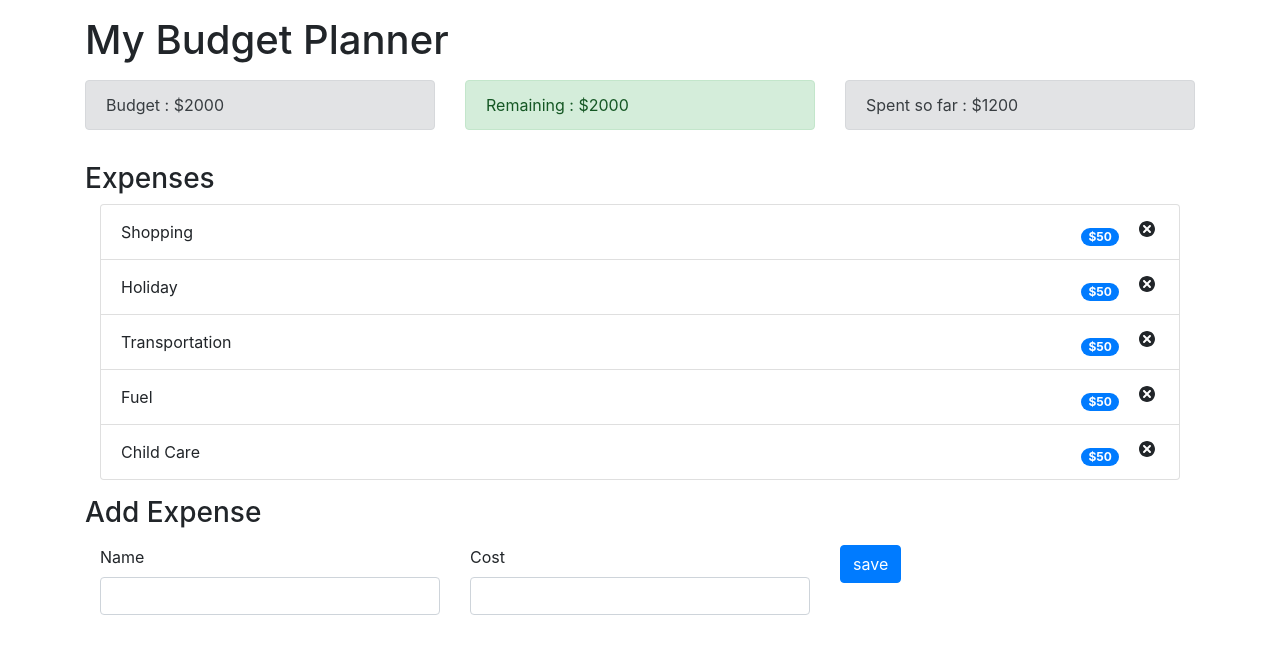
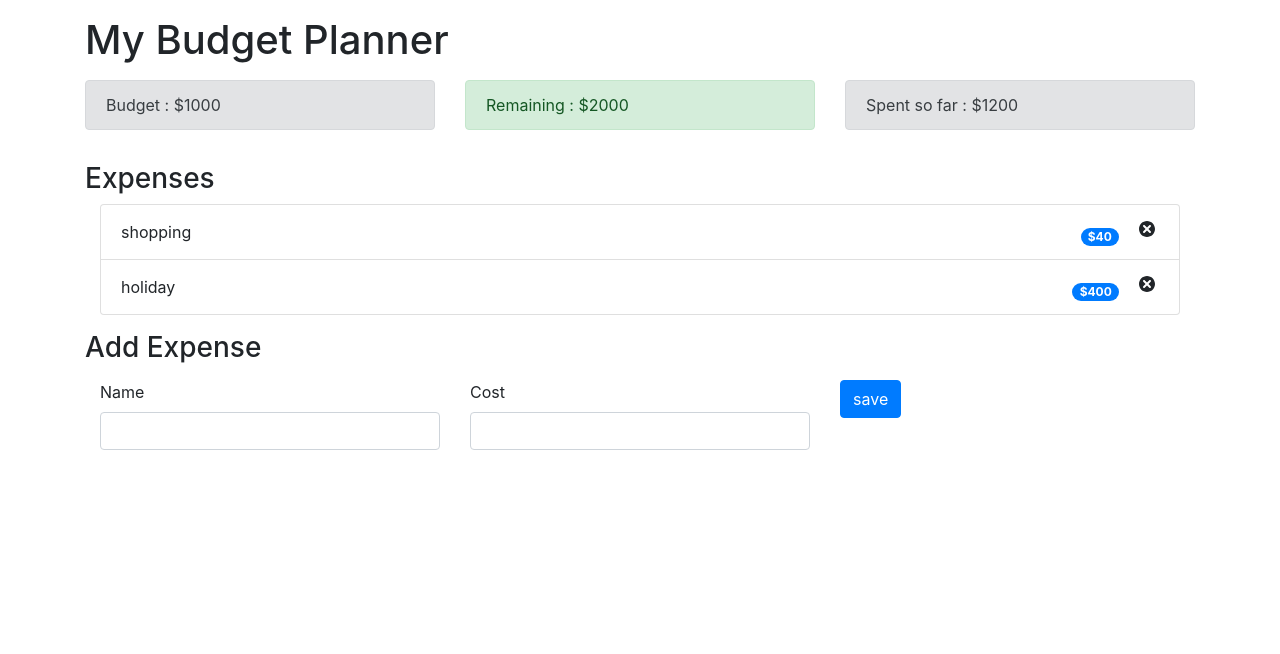
Before and after one commit to giwangdk/react-budget-app, a React (Create React App) app: page / in a window 1280 px wide. Shown: the top 654 px of the page. Built offline with nearby package versions, Linux system fonts and the light colour scheme.

Commit message:
use context for budget and expenses

```diff
--- a/src/components/Budget.js
+++ b/src/components/Budget.js
@@ -1,10 +1,13 @@
-import React from 'react'
+import React, {useContext} from 'react'
+import { AppContext } from '../context/AppContext';
 
 const Budget = () => {
+    const {budget } = useContext(AppContext)
+
     return (
         <>
         <div className="alert alert-secondary">
-            <span>Budget : $2000</span>
+            <span>Budget : ${budget}</span>
         </div>
             </>
      );
--- a/src/components/ExpenseList.js
+++ b/src/components/ExpenseList.js
@@ -1,14 +1,10 @@
-import React from 'react';
+import React, {useContext} from 'react'
+import { AppContext } from '../context/AppContext';
 import ExpenseItem from './ExpenseItem';
 
 const ExpenseList = () => {
-    const expenses = [
-        {id:1231232, name:'Shopping', cost:50},
-        {id:1231232, name:'Holiday', cost:50},
-        {id:1231232, name:'Transportation', cost:50},
-        {id:1231232, name:'Fuel', cost:50},
-        {id:1231232, name:'Child Care', cost:50},
-    ]
+    const { expenses } = useContext(AppContext)
+
     return (
         <ul className="list-group">
             {expenses.map((expense)=>(
--- a/src/context/AppContext.js
+++ b/src/context/AppContext.js
@@ -9,7 +9,7 @@ const AppReducer = (state, action) => {
 
 
 const initialState = {
-    budget:2000,
+    budget:1000,
     expenses: [
         {id:12, name:'shopping', cost:40},
         {id:13, name:'holiday', cost:400},
```
